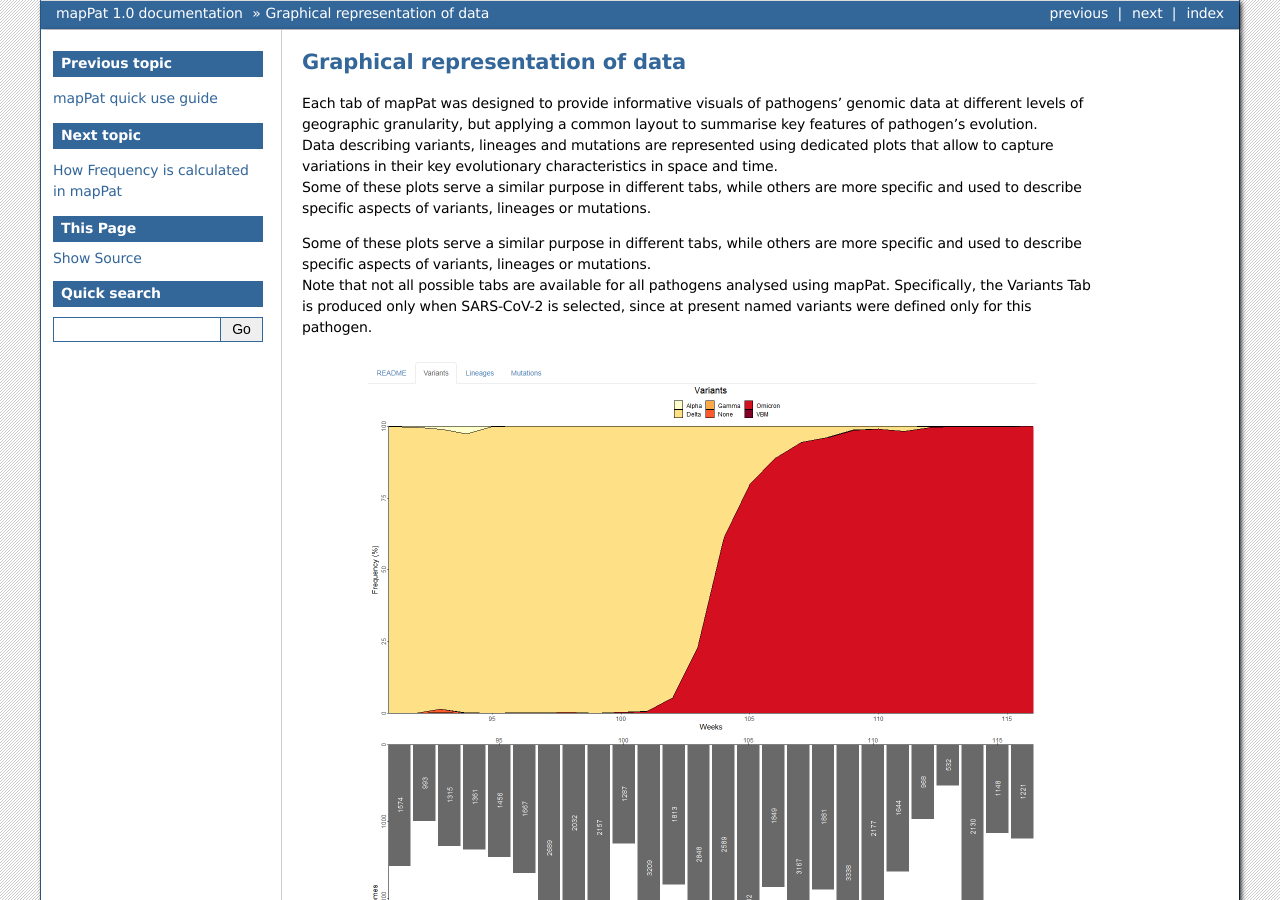
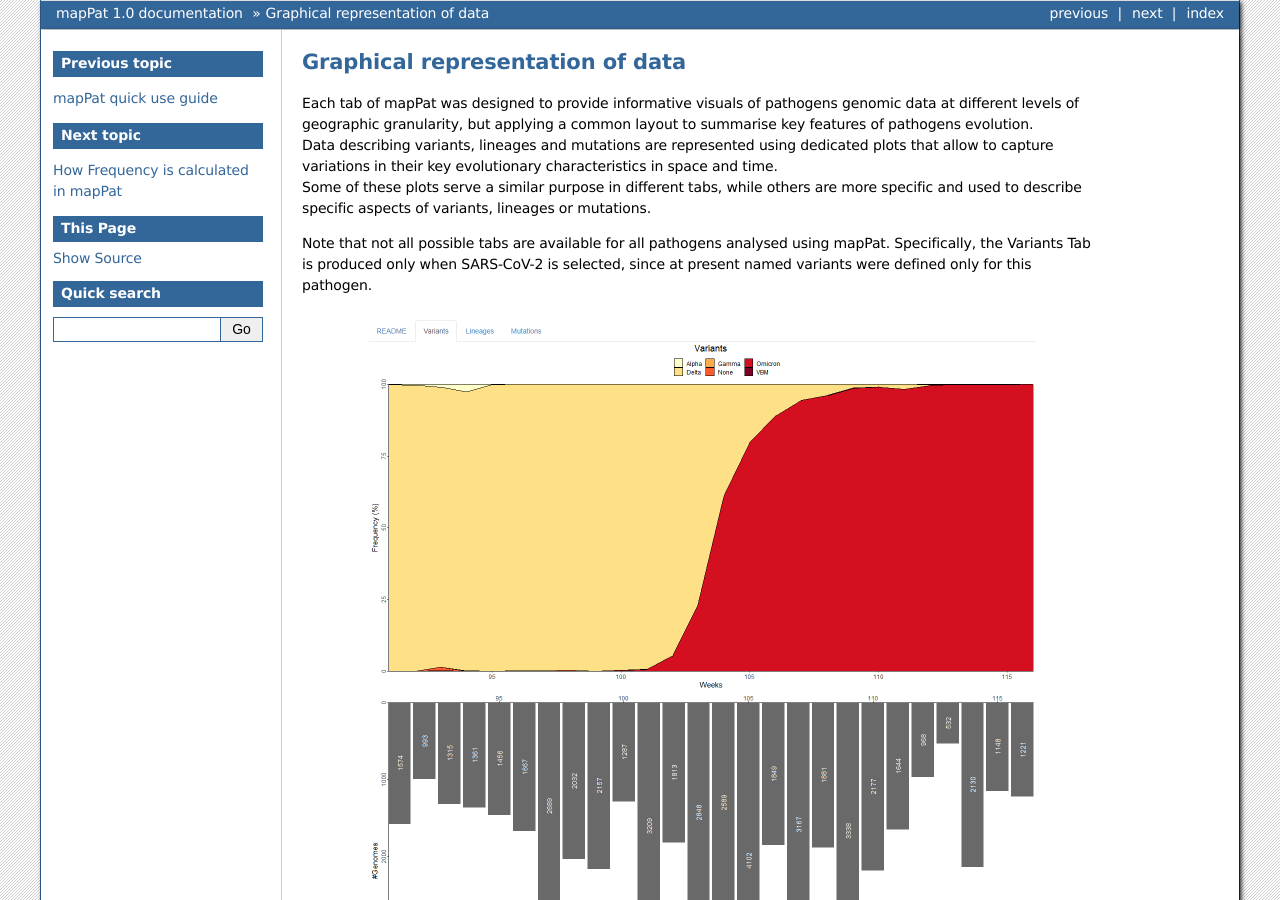
Before and after one commit to F3rika/mapPat, a Sphinx documentation site: the page built from docs/source/graphIntro.rst, in a window 1280 px wide and 900 px high. Built offline with Sphinx 7.4.7, drawn with Linux system fonts in a browser that asks for light colours.

Commit message:
Update graphIntro.rst

```diff
--- a/docs/source/graphIntro.rst
+++ b/docs/source/graphIntro.rst
@@ -1,11 +1,10 @@
 Graphical representation of data
 --------------------------------
 
-| Each tab of mapPat was designed to provide informative visuals of pathogens’ genomic data at different levels of geographic granularity, but applying a common layout to summarise key features of pathogen’s evolution.
+| Each tab of mapPat was designed to provide informative visuals of pathogens genomic data at different levels of geographic granularity, but applying a common layout to summarise key features of pathogens evolution.
 | Data describing variants, lineages and mutations are represented using dedicated plots that allow to capture variations in their key evolutionary characteristics in space and time.
 | Some of these plots serve a similar purpose in different tabs, while others are more specific and used to describe specific aspects of variants, lineages or mutations.
 
-| Some of these plots serve a similar purpose in different tabs, while others are more specific and used to describe specific aspects of variants, lineages or mutations.
 | Note that not all possible tabs are available for all pathogens analysed using mapPat. Specifically, the Variants Tab is produced only when SARS-CoV-2 is selected, since at present named variants were defined only for this pathogen.
 
 .. figure:: _static/GraphIntro.png
```
